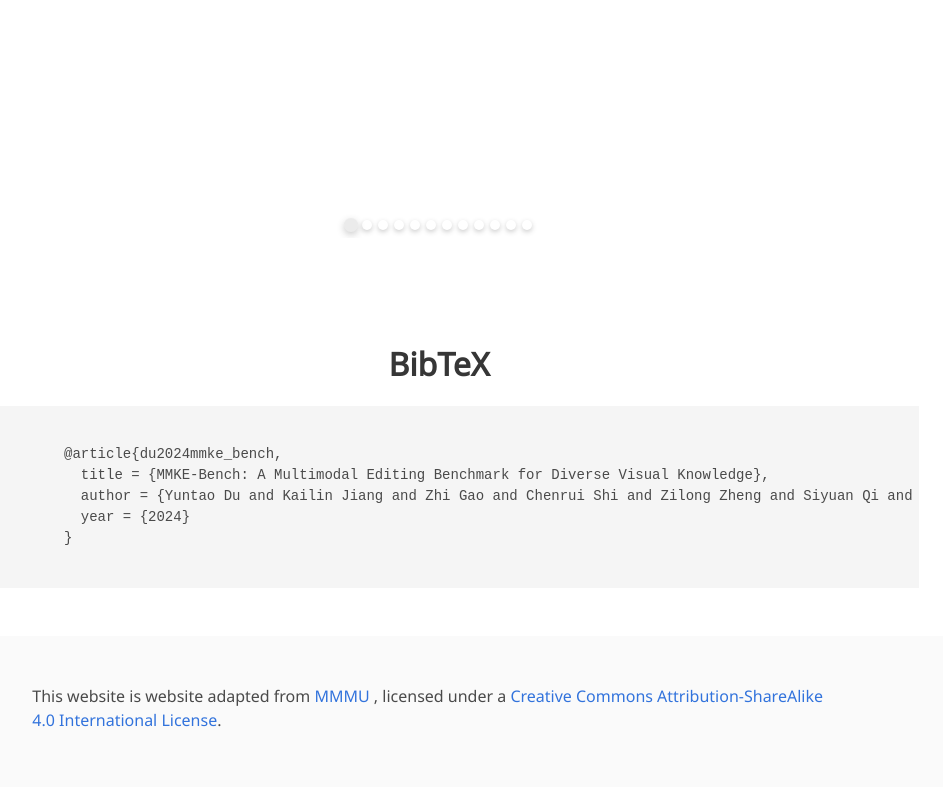
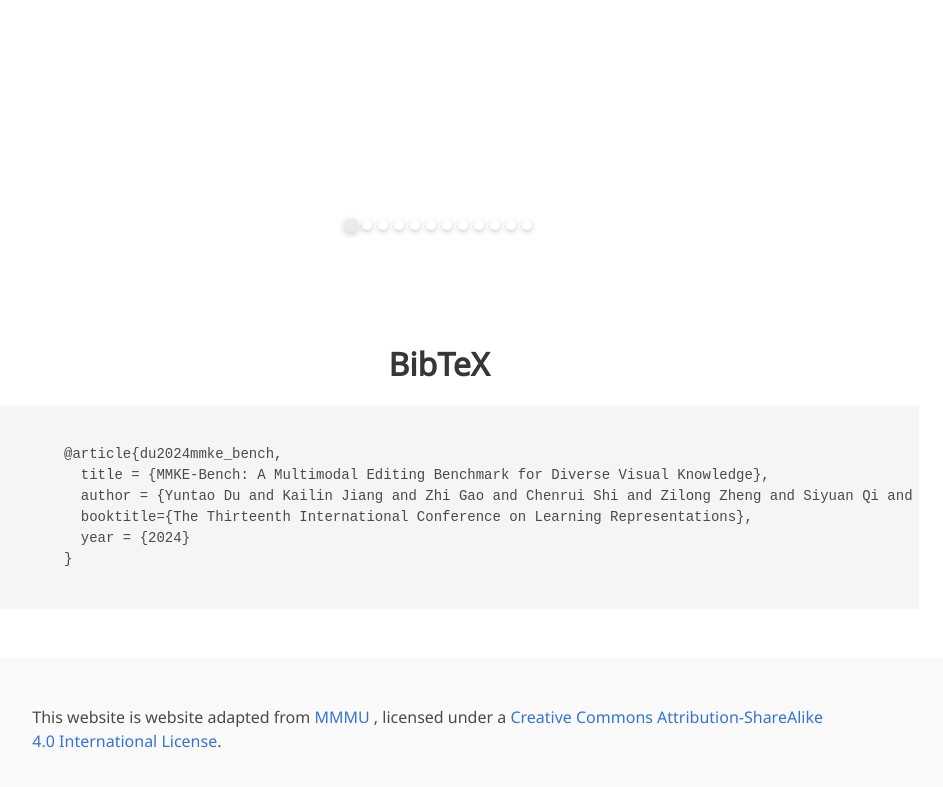
Before and after one commit to MMKE-Bench-ICLR/mmke-bench-iclr.github.io, a plain HTML site: page index.html in a window 1280 px wide. Shown: the part 7514-8301 px from the top of the page, without its empty margins (201-1144 px from the left). Drawn offline with nearby package versions, Linux system fonts and the light colour scheme; no server answers; some icons are missing; a web font is replaced by a local one.

Commit message:
Update index.html

```diff
--- a/index.html
+++ b/index.html
@@ -1583,6 +1583,7 @@ function applyRomanFontToTable() {
           @article{du2024mmke_bench,
             title = {MMKE-Bench: A Multimodal Editing Benchmark for Diverse Visual Knowledge},
             author = {Yuntao Du and Kailin Jiang and Zhi Gao and Chenrui Shi and Zilong Zheng and Siyuan Qi and Qing Li},
+            booktitle={The Thirteenth International Conference on Learning Representations},
             year = {2024}
           }
     </code></pre>
```
